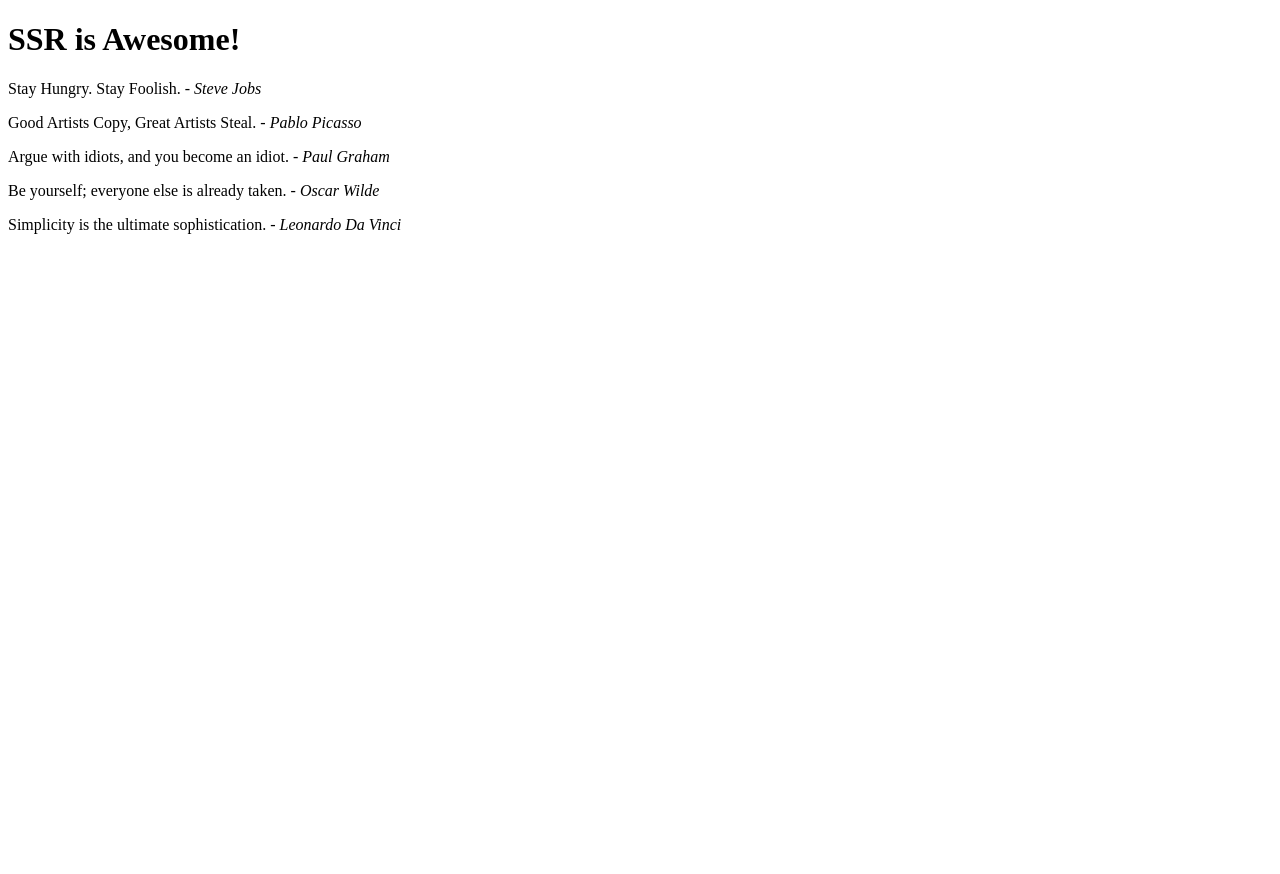
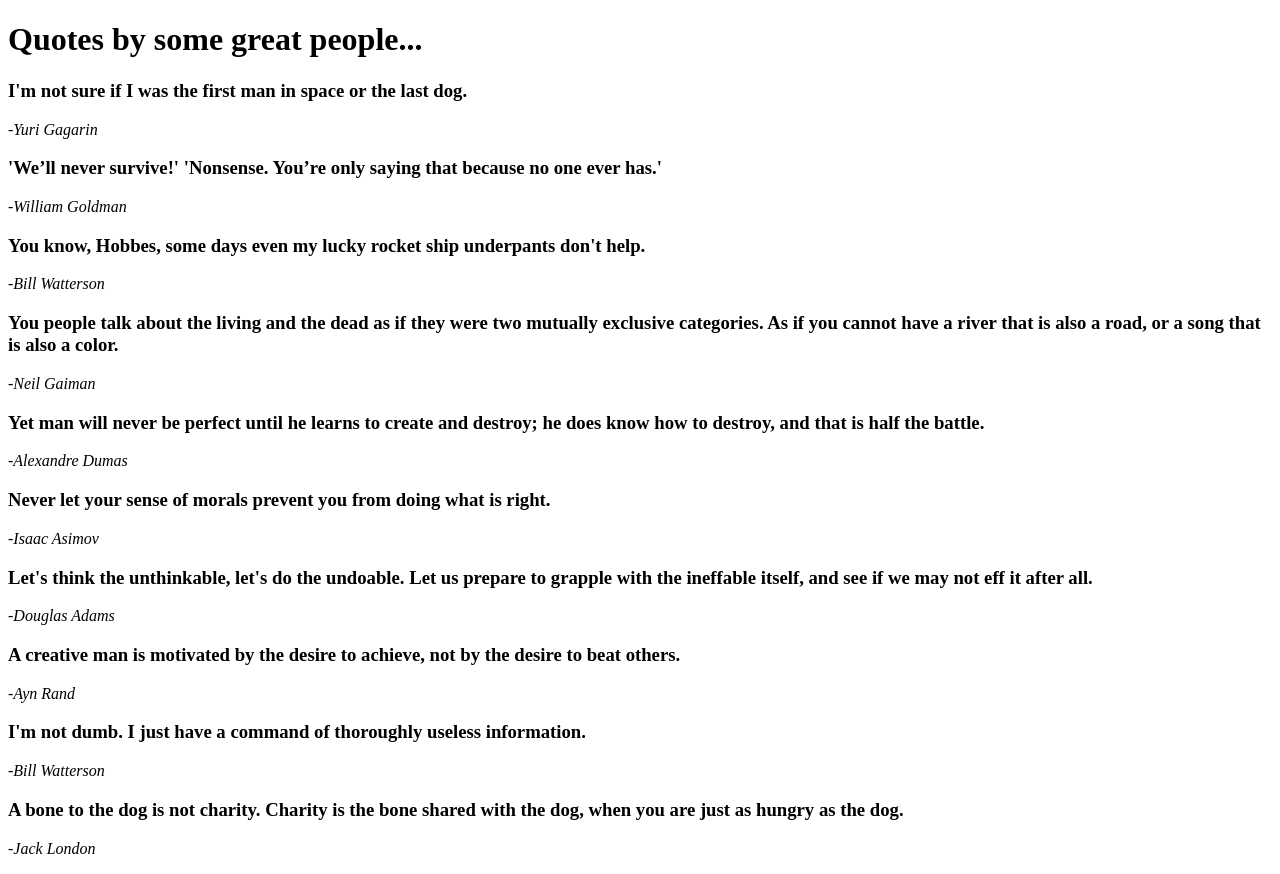
Before and after one commit to animathurd/ReactSSR, a React app: page / in a window 1280 px wide. Before the commit the page ends 800 px from the top, so only its background shows below. Built offline with nearby package versions, Linux system fonts and the light colour scheme; the HTML template or start-up script is replaced by a standard one.

Commit message:
UI changes

```diff
--- a/src/client/js/App.jsx
+++ b/src/client/js/App.jsx
@@ -1,18 +1,24 @@
 import React from 'react';
-var quotes = [
-    ["Stay Hungry. Stay Foolish.", "Steve Jobs"],
-    ["Good Artists Copy, Great Artists Steal.", "Pablo Picasso"],
-    ["Argue with idiots, and you become an idiot.", "Paul Graham"],
-    ["Be yourself; everyone else is already taken.", "Oscar Wilde"],
-    ["Simplicity is the ultimate sophistication.", "Leonardo Da Vinci"]
-  ]
+import quotes from './quotes';
+
 const App = () => (
-    <div>
-        <h1>SSR is Awesome!</h1>
-        {quotes.map(quote => (<p key={quote[1]
-        }>
-            {quote[0]} - <i>{quote[1]}</i>
-        </p>))}
+    <div className="container">
+        <h1>Quotes by some great people...</h1>
+        {
+            quotes.map(quote => (
+                <div className="row">
+                    <div className="col-md-12">
+                        <div className="jumbotron">
+                        <h3 key={quote.source}>
+                            {quote.quote}
+                        </h3>
+                        <p><i>{quote.source}</i></p>
+                        </div>
+                    </div>
+                </div>
+                )
+            )
+        }
     </div>
 );
 
--- /dev/null
+++ b/src/client/js/quotes.js
@@ -0,0 +1,65 @@
+export default [
+    {
+      quote: "I'm not sure if I was the first man in space or the last dog.",
+      source: "-Yuri Gagarin",
+      year: "1961",
+      tags: "Humor",
+    },
+    {
+      quote: "'We’ll never survive!' 'Nonsense. You’re only saying that because no one ever has.'",
+      source: "-William Goldman",
+      citation: "The Princess Bride",
+      year: "1987",
+      tags: "Inspirational",
+    },
+    {
+      quote: "You know, Hobbes, some days even my lucky rocket ship underpants don't help.",
+      source: "-Bill Watterson",
+      citation: "Calvin and Hobbes",
+      tags:"Humor"
+    },
+    {
+      quote: "You people talk about the living and the dead as if they were two mutually exclusive categories. As if you cannot have a river that is also a road, or a song that is also a color.",
+      source: "-Neil Gaiman",
+      citation:"American Gods",
+      year: "2001",
+      tags: "Spirituaity"
+    },
+    {
+        quote:"Yet man will never be perfect until he learns to create and destroy; he does know how to destroy, and that is half the battle.",
+        source: "-Alexandre Dumas",
+        citation: "The Count of Monte Cristo",
+        year: "1844",
+        tags: "Humanity"
+    },
+    {
+        quote:"Never let your sense of morals prevent you from doing what is right.",
+        source: "-Isaac Asimov",
+        citation: "Foundation",
+        year: "1951",
+        tags: "Spirituality"
+    },
+    {
+        quote: "Let's think the unthinkable, let's do the undoable. Let us prepare to grapple with the ineffable itself, and see if we may not eff it after all.",
+        source: "-Douglas Adams",
+        citation: "Dirk Gently's Holistic Detective Agency",
+        year: "1987",
+        tags: "Inspirational",
+    },
+    {
+        quote: "A creative man is motivated by the desire to achieve, not by the desire to beat others.",
+        source: "-Ayn Rand",
+        tags: "Inspirational"
+    },
+    {
+        quote: "I'm not dumb. I just have a command of thoroughly useless information.",
+        source: "-Bill Watterson",
+        citation: "Calvin and Hobbes",
+        tags:"Humor"
+    },
+    {
+        quote:"A bone to the dog is not charity. Charity is the bone shared with the dog, when you are just as hungry as the dog.",
+        source:"-Jack London",
+        tags:"Humanity"
+    },
+  ];
```
Also changed, not shown: 1 other file (tests, documents, lock files or other folders).
